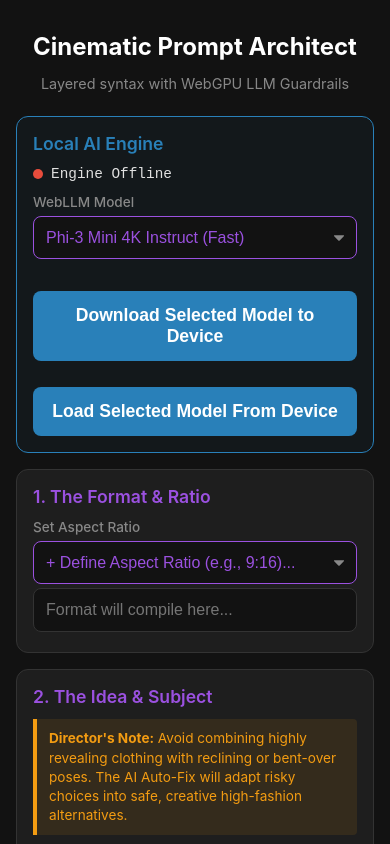
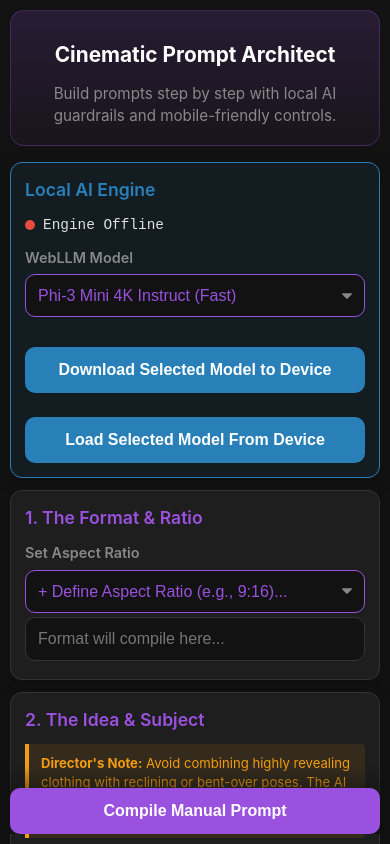
Before and after one commit to rabib786/Prompt-Generator, a plain HTML site: page prompt app.html in a window 390 px wide. Shown: the top 844 px of the page. Drawn offline with Linux system fonts and the light colour scheme.

Commit message:
Improve mobile-friendly UI layout and interaction styling

```diff
--- a/prompt app.html
+++ b/prompt app.html
@@ -8,6 +8,7 @@
         :root {
             --bg-color: #121212;
             --card-bg: #1e1e1e;
+            --card-elevated: #242424;
             --primary: #9b51e0;
             --primary-hover: #803fc2;
             --ai-btn: #2980b9;
@@ -21,48 +22,60 @@
             --warning-border: #f39c12;
             --warning-text: #f39c12;
             --input-bg: #121212;
+            --focus-ring: rgba(155, 81, 224, 0.3);
         }
 
         body {
             font-family: -apple-system, BlinkMacSystemFont, "Segoe UI", Roboto, Helvetica, Arial, sans-serif;
+            line-height: 1.45;
             background-color: var(--bg-color);
             color: var(--text-main);
             margin: 0;
-            padding: 16px;
+            padding: clamp(12px, 2vw, 24px);
             box-sizing: border-box;
         }
 
         .container {
-            max-width: 600px;
+            max-width: 840px;
             margin: 0 auto;
             padding-bottom: 40px;
         }
 
+        .app-header {
+            margin-bottom: 16px;
+            padding: 18px 16px;
+            border-radius: 14px;
+            background: linear-gradient(180deg, rgba(155, 81, 224, 0.16), rgba(155, 81, 224, 0.05));
+            border: 1px solid rgba(155, 81, 224, 0.28);
+        }
+
         h1 {
-            font-size: 1.5rem;
+            font-size: clamp(1.3rem, 4vw, 1.9rem);
             text-align: center;
             margin-bottom: 8px;
             color: #ffffff;
+            line-height: 1.2;
         }
 
         p.subtitle {
             text-align: center;
             color: var(--text-muted);
-            font-size: 0.9rem;
-            margin-bottom: 24px;
+            font-size: 0.95rem;
+            margin-bottom: 0;
         }
 
         .section-card {
             background-color: var(--card-bg);
             border: 1px solid var(--border-color);
-            border-radius: 12px;
-            padding: 16px;
-            margin-bottom: 16px;
+            border-radius: 14px;
+            padding: clamp(14px, 2.2vw, 20px);
+            margin-bottom: 14px;
+            box-shadow: 0 5px 20px rgba(0, 0, 0, 0.2);
         }
 
         .engine-card {
             border-color: var(--ai-btn);
-            background-color: rgba(41, 128, 185, 0.05);
+            background-color: rgba(41, 128, 185, 0.09);
         }
 
         .section-title {
@@ -90,8 +103,8 @@
 
         label {
             display: block;
-            font-size: 0.85rem;
-            font-weight: 500;
+            font-size: 0.9rem;
+            font-weight: 600;
             margin-bottom: 6px;
             color: var(--text-muted);
             margin-top: 12px;
@@ -106,12 +119,12 @@
             background-color: var(--input-bg);
             border: 1px solid var(--border-color);
             color: var(--text-main);
-            border-radius: 8px;
+            border-radius: 10px;
             padding: 12px;
-            font-size: 1rem;
+            font-size: 16px;
             box-sizing: border-box;
             margin-bottom: 4px;
-            transition: border-color 0.2s;
+            transition: border-color 0.2s, box-shadow 0.2s, background-color 0.2s;
             appearance: none;
         }
 
@@ -139,6 +152,8 @@
         input[type="text"]:focus, textarea:focus, select:focus {
             outline: none;
             border-color: var(--primary);
+            box-shadow: 0 0 0 3px var(--focus-ring);
+            background-color: #181818;
         }
 
         textarea {
@@ -173,17 +188,21 @@
             background-color: var(--primary);
             color: white;
             border: none;
-            border-radius: 8px;
+            border-radius: 10px;
             padding: 14px;
-            font-size: 1.1rem;
+            font-size: 1rem;
             font-weight: 600;
             cursor: pointer;
-            transition: background-color 0.2s, opacity 0.2s;
-            margin-top: 16px;
+            transition: background-color 0.2s, opacity 0.2s, transform 0.08s ease-in-out;
+            margin-top: 14px;
         }
 
         button:hover:not(:disabled) {
             background-color: var(--primary-hover);
+        }
+
+        button:active:not(:disabled) {
+            transform: translateY(1px);
         }
 
         button:disabled {
@@ -206,6 +225,14 @@
             grid-template-columns: 1fr;
             gap: 10px;
             margin-top: 12px;
+        }
+
+        .primary-action {
+            position: sticky;
+            bottom: 10px;
+            z-index: 10;
+            background: linear-gradient(to top, rgba(18, 18, 18, 0.95), rgba(18, 18, 18, 0.65), transparent);
+            padding-top: 8px;
         }
 
         .output-section {
@@ -251,13 +278,42 @@
         .status-dot.loading { background-color: var(--warning-text); }
         .status-dot.ready { background-color: var(--success); }
 
+        @media (min-width: 640px) {
+            .btn-row {
+                grid-template-columns: 1fr 1fr;
+            }
+
+            .primary-action button {
+                max-width: 340px;
+                margin-left: auto;
+                margin-right: auto;
+                display: block;
+            }
+        }
+
+        @media (max-width: 480px) {
+            body {
+                padding: 10px;
+            }
+
+            .section-card {
+                margin-bottom: 12px;
+                border-radius: 12px;
+            }
+
+            .tip-box {
+                font-size: 0.82rem;
+            }
+        }
     </style>
 </head>
 <body>
 
 <div class="container">
-    <h1>Cinematic Prompt Architect</h1>
-    <p class="subtitle">Layered syntax with WebGPU LLM Guardrails</p>
+    <div class="app-header">
+        <h1>Cinematic Prompt Architect</h1>
+        <p class="subtitle">Build prompts step by step with local AI guardrails and mobile-friendly controls.</p>
+    </div>
 
     <div class="section-card engine-card">
         <h2 class="section-title">Local AI Engine</h2>
@@ -537,14 +593,16 @@
         </div>
     </div>
 
-    <button id="generateBtn" onclick="generatePrompt()">Compile Manual Prompt</button>
+    <div class="primary-action">
+        <button id="generateBtn" onclick="generatePrompt()">Compile Manual Prompt</button>
+    </div>
 
     <div class="output-section" id="outputSection">
         <h2 class="section-title">Your Formatted Prompt</h2>
         <textarea id="finalPrompt"></textarea>
 
         <button id="aiFixBtn" class="ai-btn" onclick="fixPromptWithLLM()" disabled>AI Sanity Check & Auto-Fix (WebGPU)</button>
-        <div id="llmStatusText" class="status-indicator" style="margin-top: 12px; justify-content: center;">
+        <div id="outputLlmStatus" class="status-indicator" style="margin-top: 12px; justify-content: center;">
             <span id="outputStatusDot" class="status-dot"></span>
             <span id="outputEngineStatusText">AI Fix: Engine Offline</span>
         </div>
```
